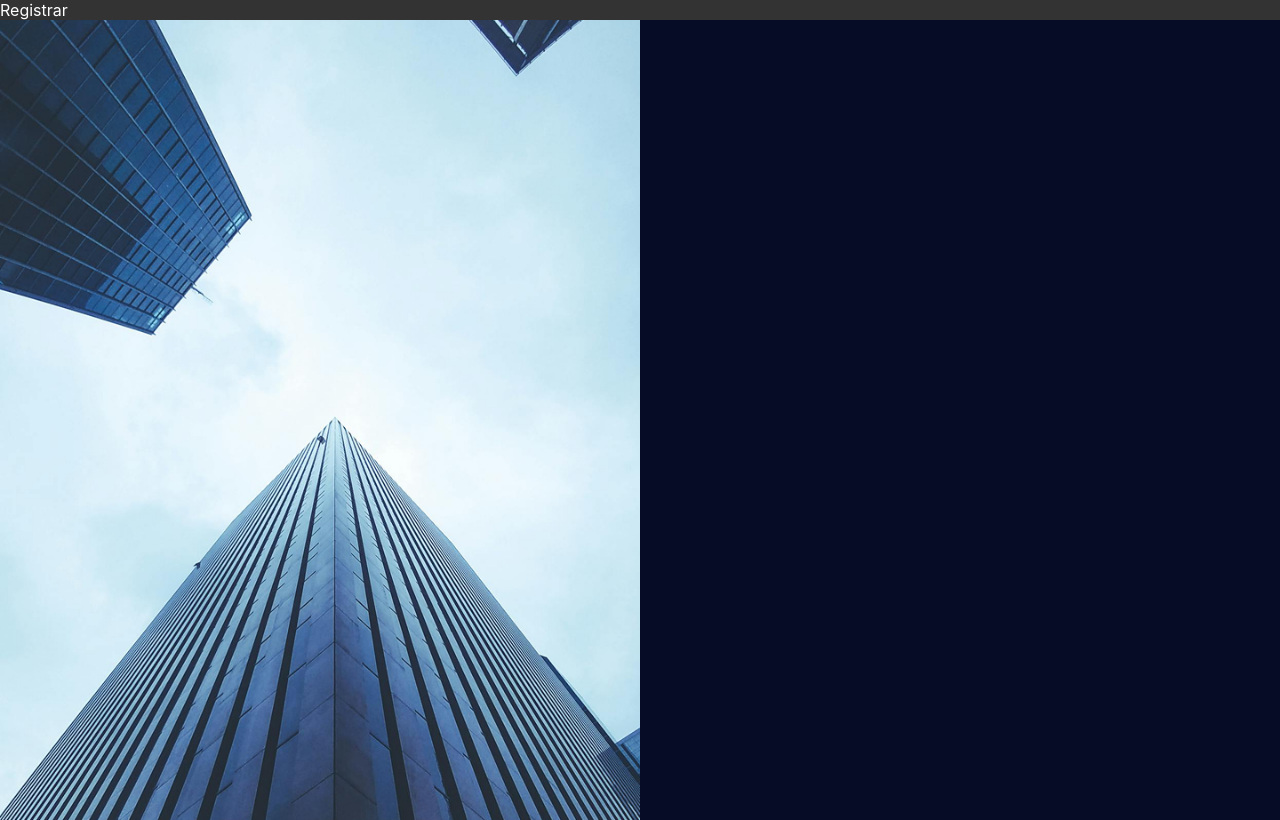
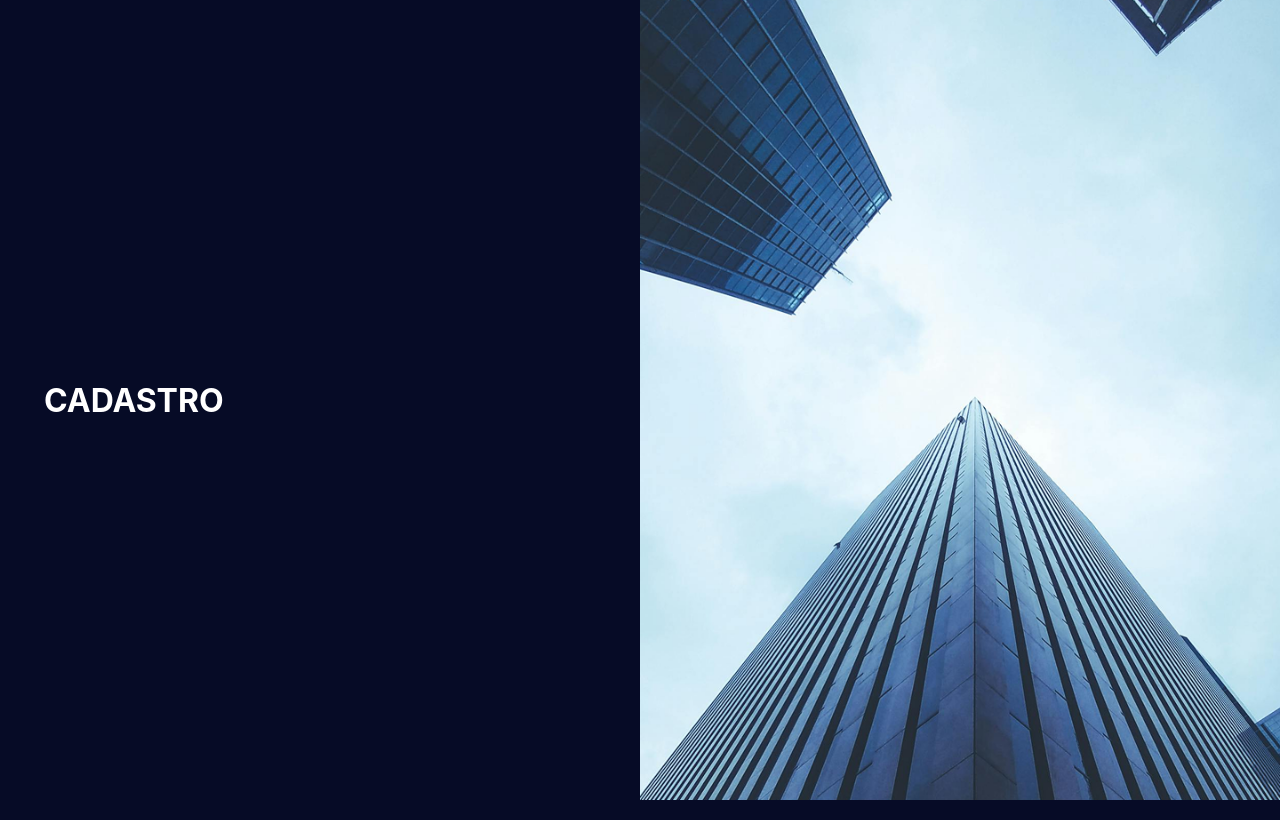
Before and after one commit to DevGabrielSilva-ops/dnc-sales-dashboard-gabrielSilva, a React (Vite) app: page /cadastro in a window 1280 px wide. Built offline with nearby package versions, Linux system fonts and the light colour scheme.

Commit message:
Feat: Adicionando material-ui

```diff
--- a/package.json
+++ b/package.json
@@ -10,6 +10,9 @@
     "preview": "vite preview"
   },
   "dependencies": {
+    "@emotion/react": "^11.14.0",
+    "@emotion/styled": "^11.14.1",
+    "@mui/material": "^9.0.0",
     "@types/styled-components": "^5.1.36",
     "react": "^19.2.4",
     "react-dom": "^19.2.4",
--- /dev/null
+++ b/src/components/BannerImagem.tsx
@@ -0,0 +1,9 @@
+import styled from "styled-components";
+
+
+export const BannerImagem = styled.div`
+    background-image: url(/login-imagem.png);
+    background-size: cover;
+    height: 100vh;
+    width: 50vw;
+`
--- /dev/null
+++ b/src/components/index.ts
@@ -0,0 +1 @@
+export * from './BannerImagem'
--- a/src/pages/Login.tsx
+++ b/src/pages/Login.tsx
@@ -1,23 +1,31 @@
-import styled from "styled-components";
 
-const AreaLogin = styled.div`
-    background: #666;
-`
-
-const LoginImagem = styled.div`
-    background-image: url(/login-imagem.png);
-    background-size: cover;
-    height: 100vh;
-    width: 50vw;
-`
+import { Box, Container, Grid } from "@mui/material";
+import { BannerImagem } from "@/components";
 
 function Login() {
   return (
-    <>
-     <AreaLogin>LOGIN</AreaLogin>
-     <LoginImagem/>
-    </>
-  )
+    <Box>
+      <Grid container>
+
+        <Grid
+          size={{ xs: 12, sm: 6 }}
+          sx={{ alignItems: "center", display: "flex", height: "100vh" }}
+        >
+          <Container maxWidth="sm">
+            <h1>LOGIN</h1>
+          </Container>
+        </Grid>
+
+        <Grid
+          size={{ xs: 12, sm: 6 }}
+          sx={{ display: { xs: "none", sm: "block" } }}
+        >
+          <BannerImagem />
+        </Grid>
+
+      </Grid>
+    </Box>
+  );
 }
 
-export default Login
+export default Login;
--- a/src/pages/Registrar.tsx
+++ b/src/pages/Registrar.tsx
@@ -1,21 +1,33 @@
-import styled from "styled-components";
 
-const AreaRegistrar = styled.div`
-    background: #333;
-`
-
-const RegistrarImagem = styled.div`
-    background-image: url(/login-imagem.png);
-    background-size: cover;
-    height: 100vh;
-    width: 50vw;
-`
+import { Box, Container, Grid } from "@mui/material";
+import { BannerImagem } from "@/components"
 
 function Registrar() {
   return (
     <>
-     <AreaRegistrar>Registrar</AreaRegistrar>
-     <RegistrarImagem/>
+     <Box>
+          <Grid container>
+
+            <Grid
+              size={{ xs: 12, sm: 6 }}
+              sx={{ alignItems: "center", display: "flex", height: "100vh" }}
+            >
+              <Container maxWidth="sm">
+                    <h1>CADASTRO</h1>
+              </Container>
+            </Grid>
+
+            <Grid
+              size={{ xs: 12, sm: 6 }}
+              sx={{ display: { xs: "none", sm: "block" } }}
+            >
+              <BannerImagem/>
+            </Grid>
+
+          </Grid>
+        </Box>
+
+
     </>
   )
 }
--- a/tsconfig.json
+++ b/tsconfig.json
@@ -3,8 +3,10 @@
   "compilerOptions": {
     "baseUrl": ".",
     "paths": {
-      "@*": ["src/*"]
-    }
+      "@/*": ["src/*"]
+    },
+
+    "ignoreDeprecations": "6.0",
   },
   "files": [],
   "references": [
--- a/vite.config.ts
+++ b/vite.config.ts
@@ -4,6 +4,10 @@ import path from "path"
 
 export default defineConfig({
   plugins: [react()],
+  optimizeDeps: {
+      include: ['@emotion/styled'],
+  },
+
   resolve: {
     alias: {
       "@": path.resolve(__dirname, "./src")
```
Also changed, not shown: 1 other file (tests, documents, lock files or other folders).
